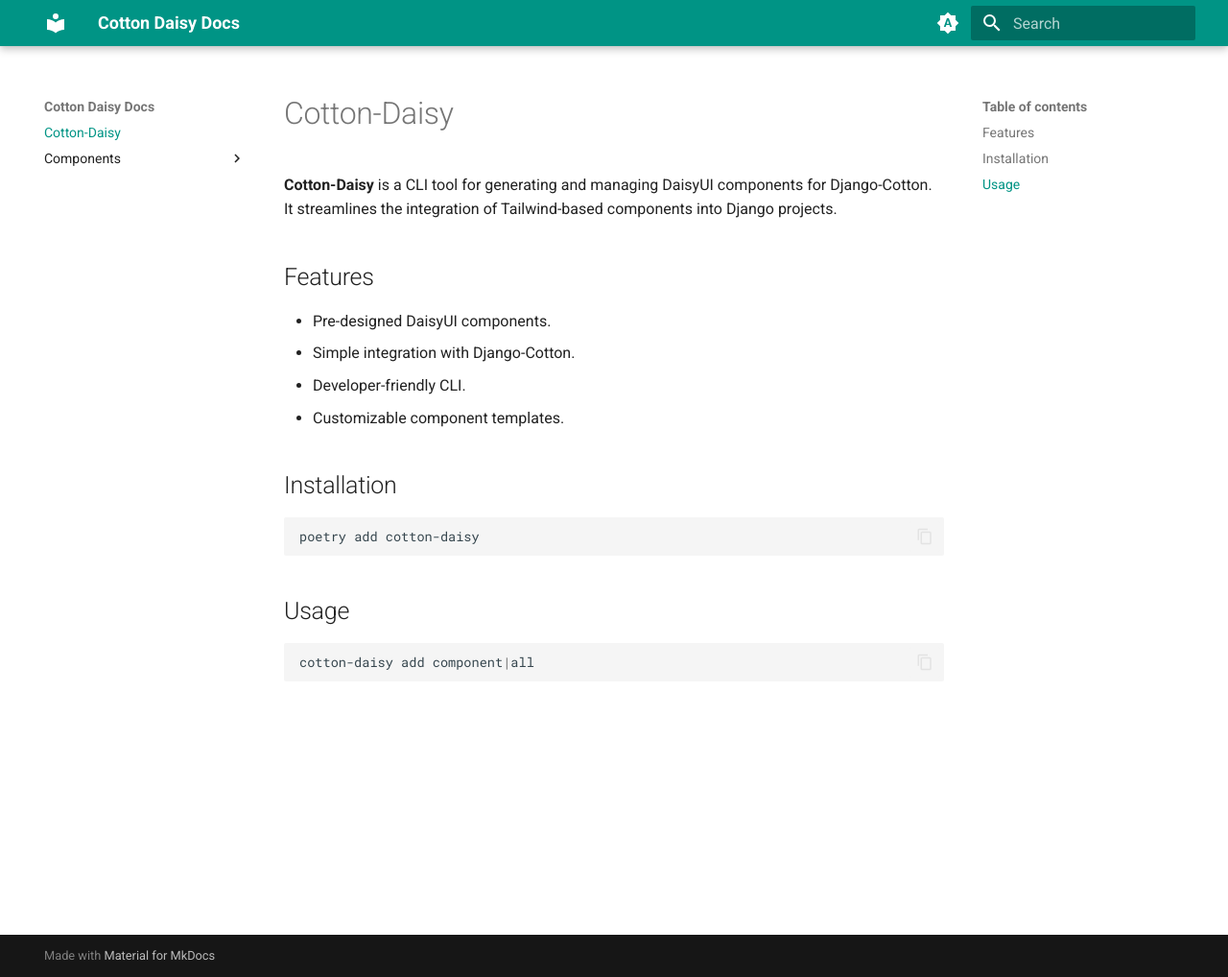
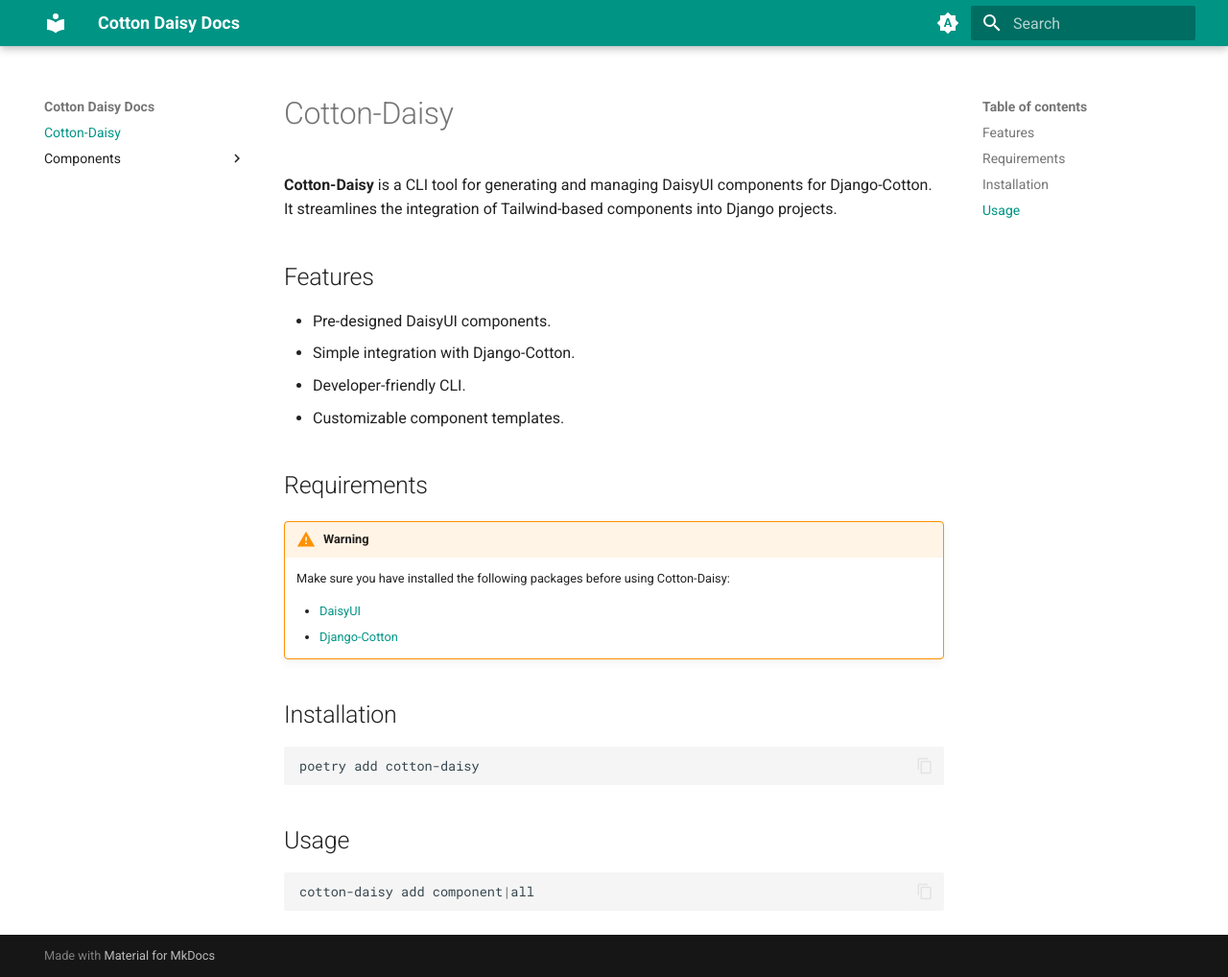
Before and after one commit to Qwizi/cotton-daisy, an MkDocs documentation site: the page built from docs/index.md, in a window 1280 px wide and 1018 px high. Shown: the whole window at 96% size. Built offline with MkDocs 1.6.1 and Material for MkDocs 9.7.7, drawn with Linux system fonts in a browser that asks for light colours.

````diff
--- a/docs/index.md
+++ b/docs/index.md
@@ -10,6 +10,16 @@ integration of Tailwind-based components into Django projects.
 - Developer-friendly CLI.
 - Customizable component templates.
 
+
+## Requirements
+/// warning | Warning
+Make sure you have installed the following packages before using Cotton-Daisy:
+
+- [DaisyUI](https://daisyui.com/)
+- [Django-Cotton](https://django-cotton.com/)
+
+///
+
 ## Installation
 
 ```bash
````
Also changed, not shown: README.md (+29 -1 lines).
